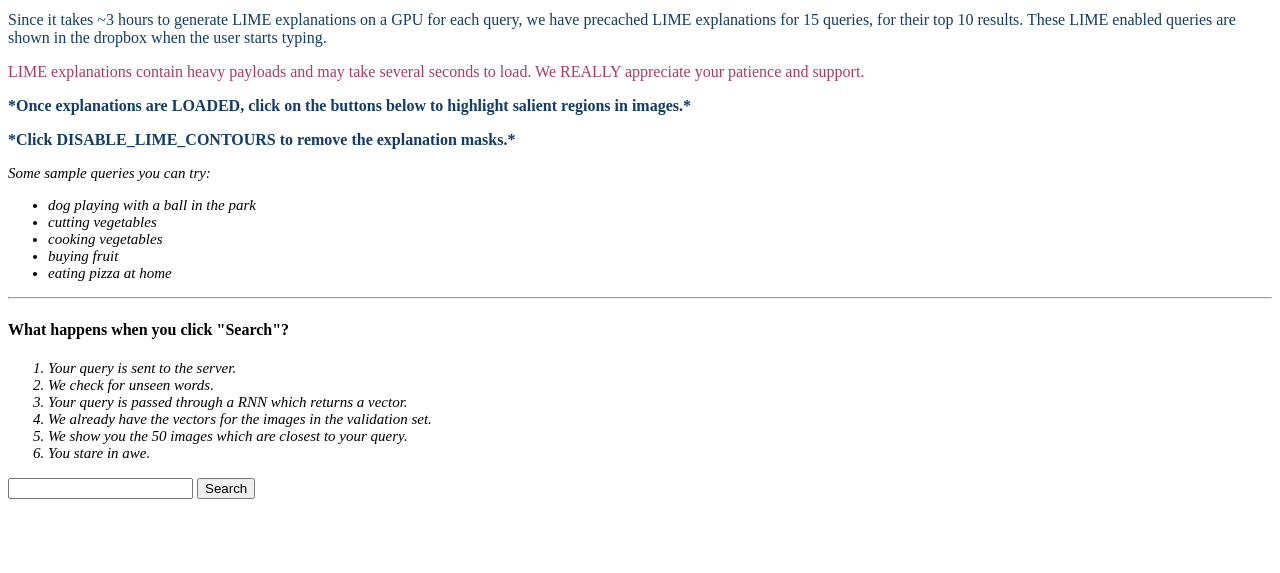
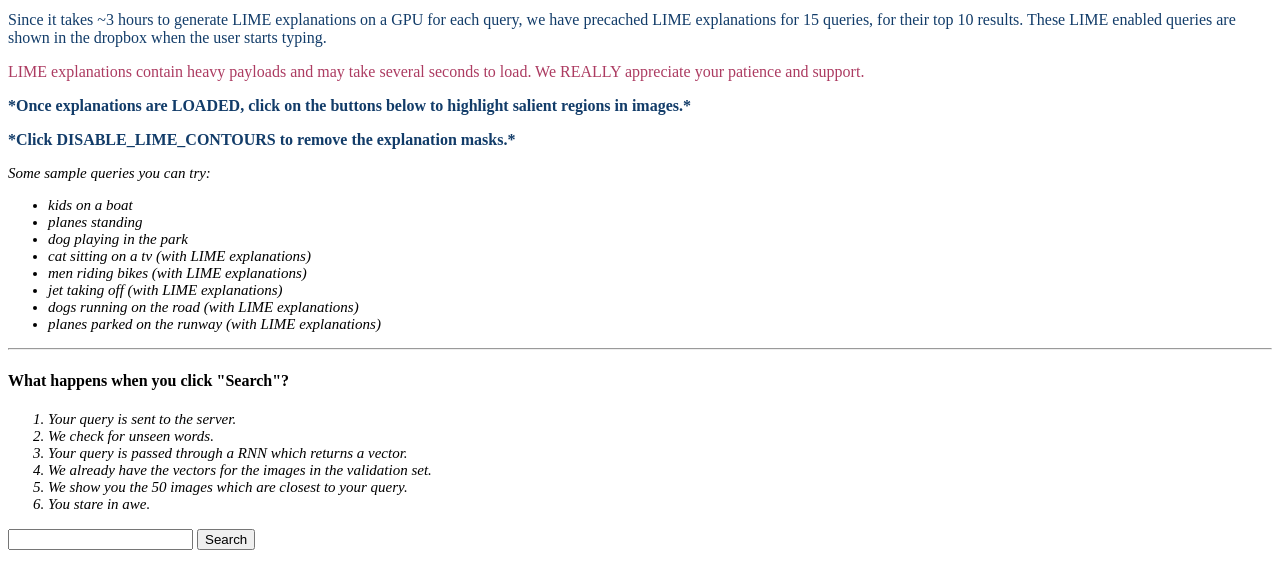
Before and after one commit to priyamtejaswin/devise-keras, a Flask app: template templates/index_lime_contours.html in a window 1280 px wide. Shown: the part 201-774 px from the top of the page. Run offline with Flask 2, Linux system fonts and the light colour scheme; the template is opened without the code that fills it, so the values that code supplies are empty; parts of the project's set-up code (start-up, migrations or seed data) failed here and were passed over; some libraries are stand-ins or nearby versions.

Commit message:
Update index_lime_contours.html
Added relevant queries that user can use.

```diff
--- a/templates/index_lime_contours.html
+++ b/templates/index_lime_contours.html
@@ -84,11 +84,14 @@
 
         <p class="sample_queries">Some sample queries you can try:</p>
         <ul class="sample_queries">
-            <li>dog playing with a ball in the park</li>
-            <li>cutting vegetables</li>
-            <li>cooking vegetables</li>
-            <li>buying fruit</li>
-            <li>eating pizza at home</li>
+            <li>kids on a boat</li>
+            <li>planes standing</li>
+            <li>dog playing in the park</li>
+            <li>cat sitting on a tv (with LIME explanations)</li>
+            <li>men riding bikes (with LIME explanations)</li>
+            <li>jet taking off (with LIME explanations)</li>
+            <li>dogs running on the road (with LIME explanations)</li>
+            <li>planes parked on the runway (with LIME explanations)</li>
         </ul>
         <hr>
 
```
